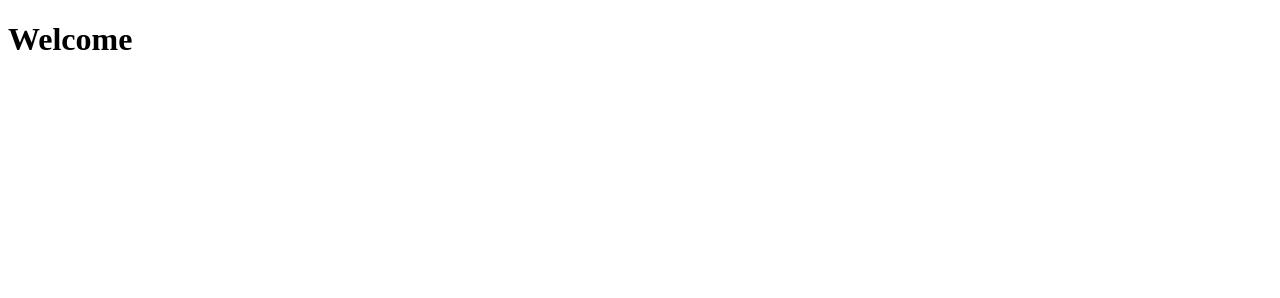
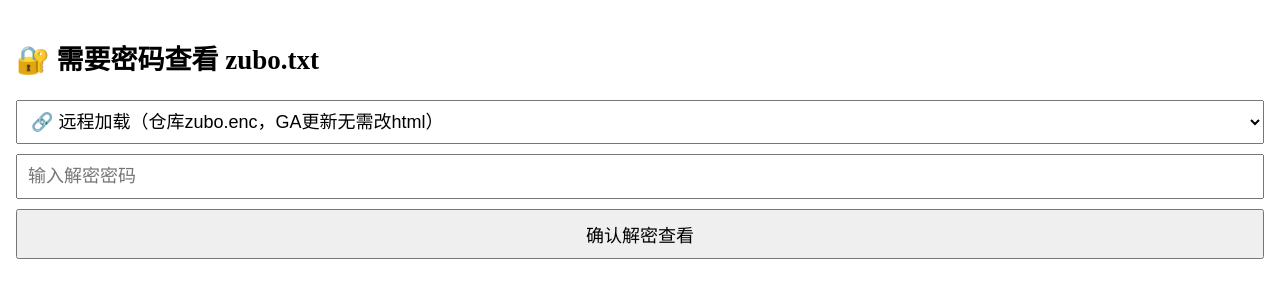
Before and after one commit to ykyfy1/cs, a plain HTML site: page index.html in a window 1280 px wide. Drawn offline with Linux system fonts and the light colour scheme.

Commit message:
Update index.html

```diff
--- a/index.html
+++ b/index.html
@@ -1,10 +1,102 @@
 <!DOCTYPE html>
-<html lang="en">
+<html lang="zh-CN">
 <head>
-    <meta charset="UTF-8">
-    <title>My GitHub Pages Homepage</title>
+<meta charset="UTF-8">
+<meta name="viewport" content="width=device-width, initial-scale=1.0">
+<title>🔐 需要密码查看 zubo.txt</title>
+<style>
+*{box-sizing:border-box;}
+body{font-size:18px;padding:16px;margin:0;}
+#result{white-space:pre-wrap;margin-top:20px;font-size:14px;word-break:break-all;}
+#loading{color:#2266dd;display:none;}
+input[type="password"], select{
+  width:100%;
+  font-size:18px;
+  padding:10px;
+  margin-bottom:10px;
+}
+button{
+  width:100%;
+  font-size:18px;
+  padding:10px;
+}
+</style>
 </head>
 <body>
-    <h1>Welcome</h1>
+<h2>🔐 需要密码查看 zubo.txt</h2>
+<div id="loading">⏳ 正在处理加密文件，请稍候...</div>
+
+<!-- 模式选择下拉框 -->
+<select id="modeSelect">
+  <option value="remote">🔗 远程加载（仓库zubo.enc，GA更新无需改html）</option>
+  <option value="embed">📦 内置加密文件（无需网络拉取，国内手机访问稳定）</option>
+</select>
+
+<input type="password" id="passwd" placeholder="输入解密密码">
+<button onclick="loadAndDecrypt()">确认解密查看</button>
+<pre id="result"></pre>
+
+<script>
+// ===================== 配置区 =====================
+// 远程模式：zubo.enc raw链接
+const ENC_RAW_URL = "https://raw.githubusercontent.com/你的用户名/你的仓库名/main/zubo.enc";
+
+// 内置模式：这里放zubo.enc转base64字符串，后续替换成你的文件base64
+let embedEncBase64 = "";
+// =================================================
+
+async function loadAndDecrypt() {
+  const pass = document.getElementById('passwd').value;
+  const mode = document.getElementById('modeSelect').value;
+  if(!pass) return alert("请输入解密密码！");
+
+  const loadingDom = document.getElementById("loading");
+  const resultDom = document.getElementById("result");
+  loadingDom.style.display = "block";
+  resultDom.innerText = "";
+  let data;
+
+  try{
+    if(mode === "remote"){
+      // 远程读取
+      const res = await fetch(ENC_RAW_URL);
+      if(!res.ok) throw new Error(`加载失败，HTTP ${res.status}`);
+      const buf = await res.arrayBuffer();
+      data = new Uint8Array(buf);
+    }else{
+      // 内置模式：base64转二进制
+      if(!embedEncBase64) throw new Error("尚未填入内置zubo.enc的base64内容！");
+      const binary = atob(embedEncBase64);
+      data = Uint8Array.from([...binary].map(c => c.charCodeAt(0)));
+    }
+    loadingDom.style.display = "none";
+
+    const header = new TextDecoder().decode(data.slice(0,8));
+    if(header !== "Salted__") return alert("❌ 文件不是OpenSSL AES加密格式！");
+    const salt = data.slice(8,16);
+    const ciphertext = data.slice(16);
+
+    // OpenSSL EVP_BytesToKey 密钥推导，和GA脚本完全兼容
+    const enc = new TextEncoder();
+    let keyIv = new Uint8Array();
+    let last = new Uint8Array();
+    while(keyIv.length < 48){
+      const combined = new Uint8Array([...last, ...enc.encode(pass), ...salt]);
+      last = new Uint8Array(await crypto.subtle.digest("SHA-1", combined));
+      keyIv = new Uint8Array([...keyIv, ...last]);
+    }
+    const key = keyIv.slice(0,32);
+    const iv = keyIv.slice(32,48);
+    const aesKey = await crypto.subtle.importKey("raw", key, {name:"AES-CBC"}, false, ["decrypt"]);
+    const plain = await crypto.subtle.decrypt({name:"AES-CBC", iv}, aesKey, ciphertext);
+    const txt = new TextDecoder().decode(plain);
+    resultDom.innerText = txt;
+  }catch(e){
+    loadingDom.style.display = "none";
+    alert("❌错误："+e.message);
+    console.error(e);
+  }
+}
+</script>
 </body>
 </html>
```
